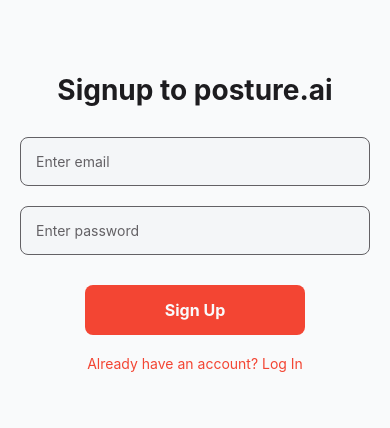
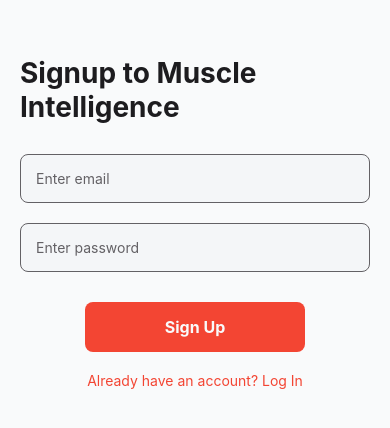
Before and after one commit to Zhandolia/Muscle-Intelligence, a React Native app: screen /Signup in a window 390 px wide. Shown: the part 200-628 px from the top of the page. Built offline with nearby package versions, Linux system fonts and the light colour scheme; no server answers.

Commit message:
updated auth to new domain

```diff
--- a/screens/auth/LoginScreen.js
+++ b/screens/auth/LoginScreen.js
@@ -38,7 +38,7 @@
 
   return (
     <View style={styles.container}>
-      <Text style={styles.title}>Login to posture.ai</Text>
+      <Text style={styles.title}>Login to Muscle Intelligence</Text>
       {errorMessage ? <Text style={styles.error}>{errorMessage}</Text> : null}
 
       <TextInput
--- a/screens/auth/SignupScreen.js
+++ b/screens/auth/SignupScreen.js
@@ -37,7 +37,7 @@
 
   return (
     <View style={styles.container}>
-      <Text style={styles.title}>Signup to posture.ai</Text>
+      <Text style={styles.title}>Signup to Muscle Intelligence</Text>
 
       {errorMessage ? <Text style={styles.errorText}>{errorMessage}</Text> : null}
 
```
